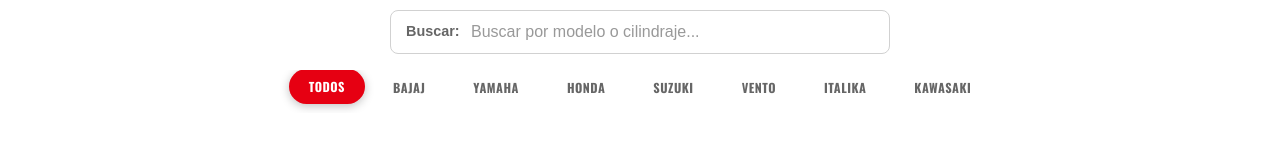
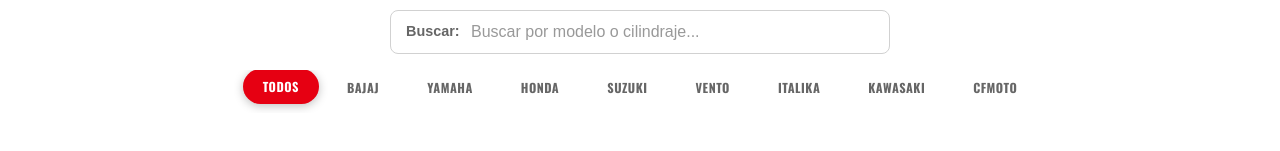
Before and after one commit to israWolf16/Mecanico, a React (Vite) app in the folder frontend/: page /#/ in a window 1280 px wide. Shown: the part 213-364 px from the top of the page. Built offline with nearby package versions, Linux system fonts and the light colour scheme; no server answers.

Commit message:
Update Home.jsx

```diff
--- a/frontend/src/pages/Home.jsx
+++ b/frontend/src/pages/Home.jsx
@@ -4,7 +4,7 @@
 
 const API_URL = import.meta.env.VITE_API_URL || 'http://localhost:3001/api';
 
-const BRANDS = ['todos', 'bajaj', 'yamaha', 'honda', 'suzuki', 'vento', 'italika', 'kawasaki'];
+const BRANDS = ['todos', 'bajaj', 'yamaha', 'honda', 'suzuki', 'vento', 'italika', 'kawasaki', 'cfmoto'];
 
 const Home = () => {
   const [motorcycles, setMotorcycles] = useState([]);
```
